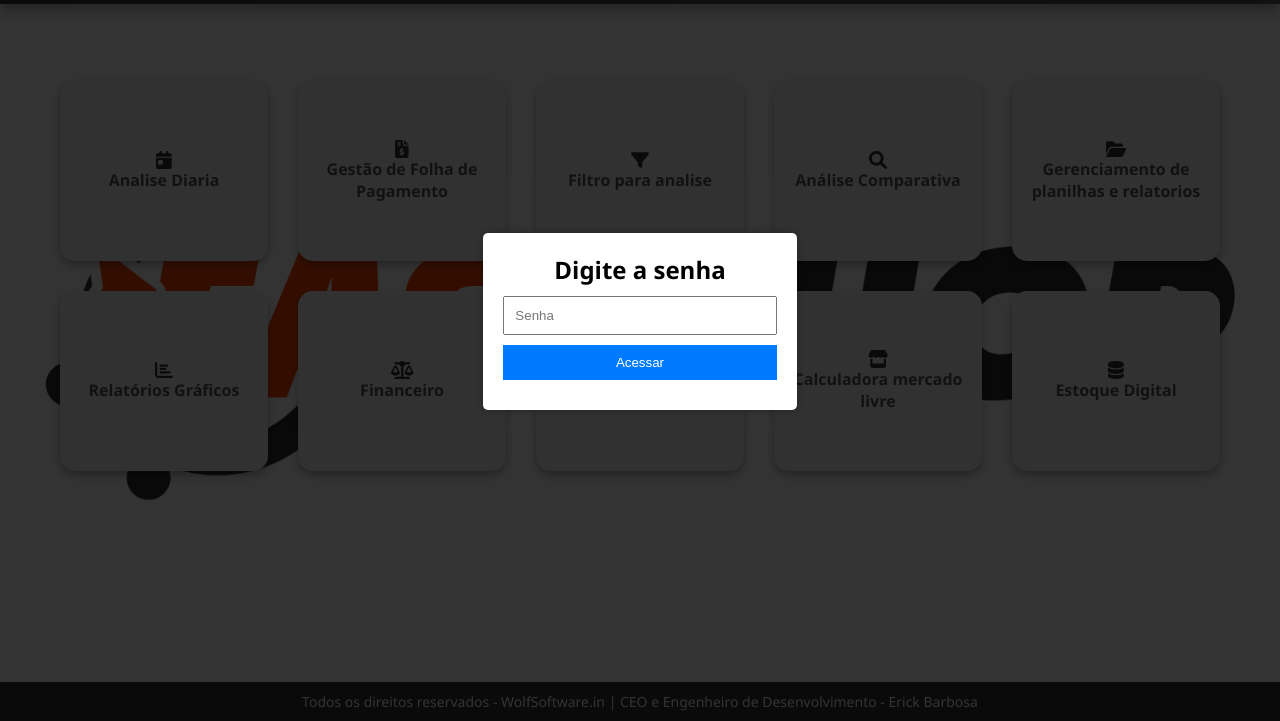
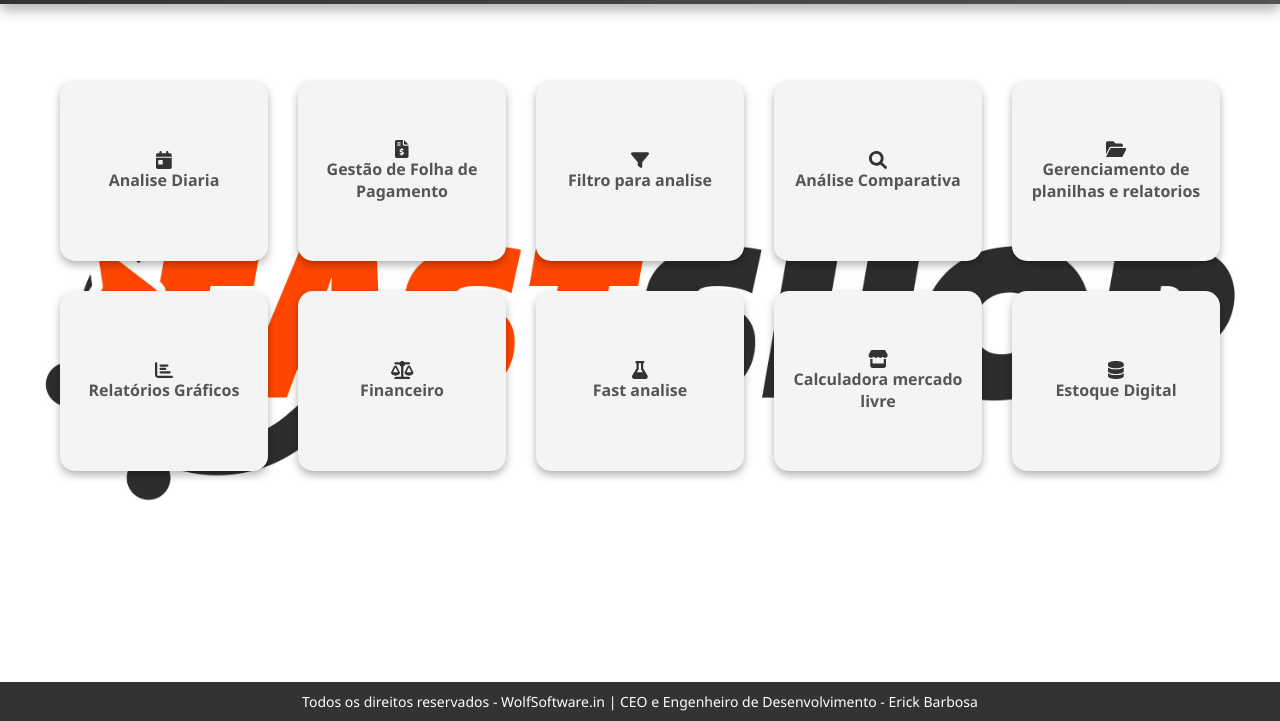
Before and after one commit to HanzoSasaki/Mobilesystem, a plain HTML site: page index.html in a window 1280 px wide. Shown: the part 79-800 px from the top of the page. Drawn offline with Linux system fonts and the light colour scheme.

Commit message:
Atualizando site

```diff
--- a/index.html
+++ b/index.html
@@ -35,7 +35,7 @@
 <body>
 
     <!-- Modal de Senha -->
-    <div id="password-modal" style="
+    <!-- <div id="password-modal" style="
         position: fixed; top: 0; left: 0; width: 100%; height: 100%;
         background: rgba(0, 0, 0, 0.8); display: flex; justify-content: center;
         align-items: center; z-index: 9999;">
@@ -51,7 +51,7 @@
             </button>
             <p id="error-message" style="color: red; margin-top: 10px;"></p>
         </div>
-    </div>
+    </div> -->
 
 
     <!-- git add .
```
